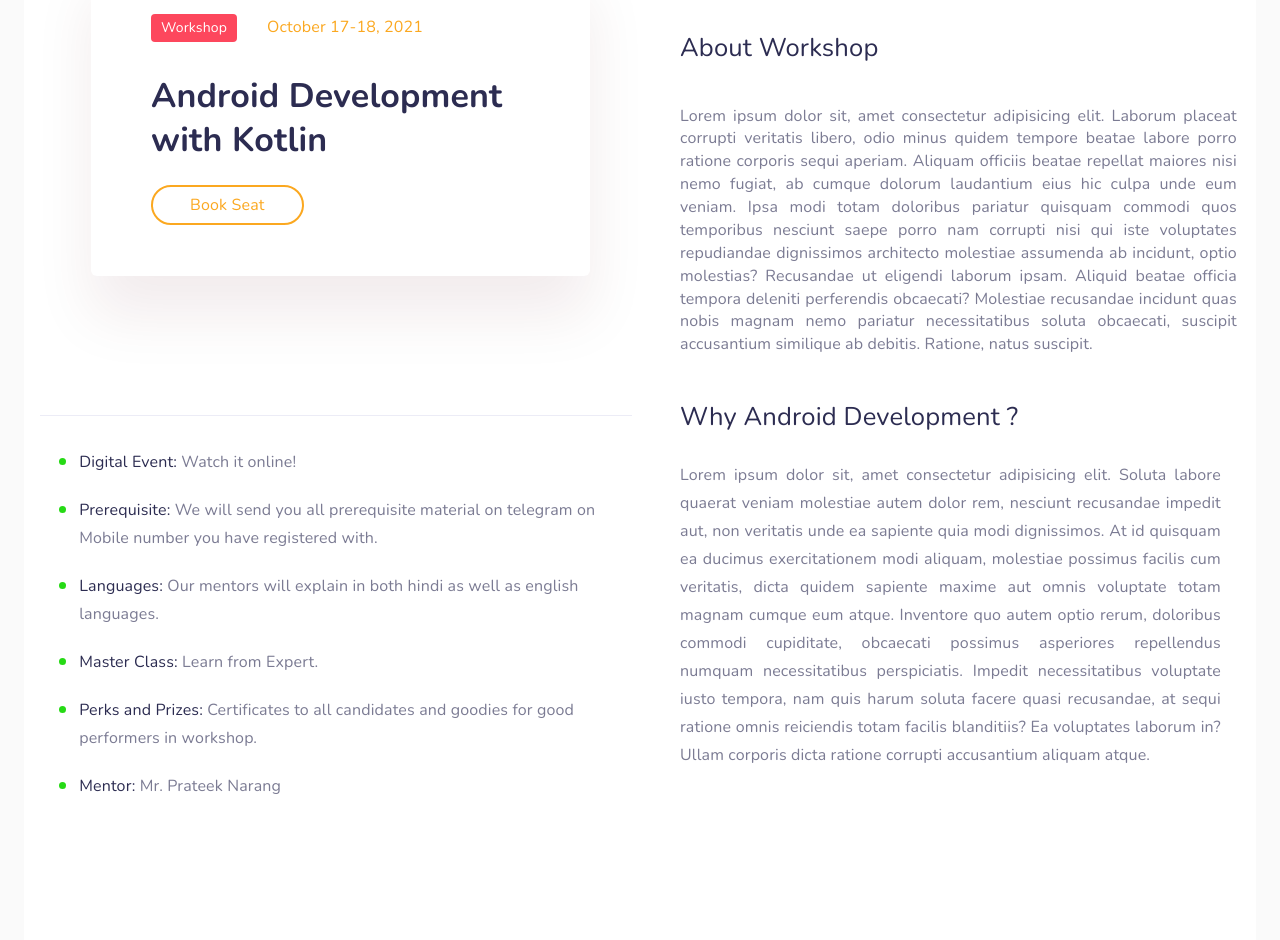
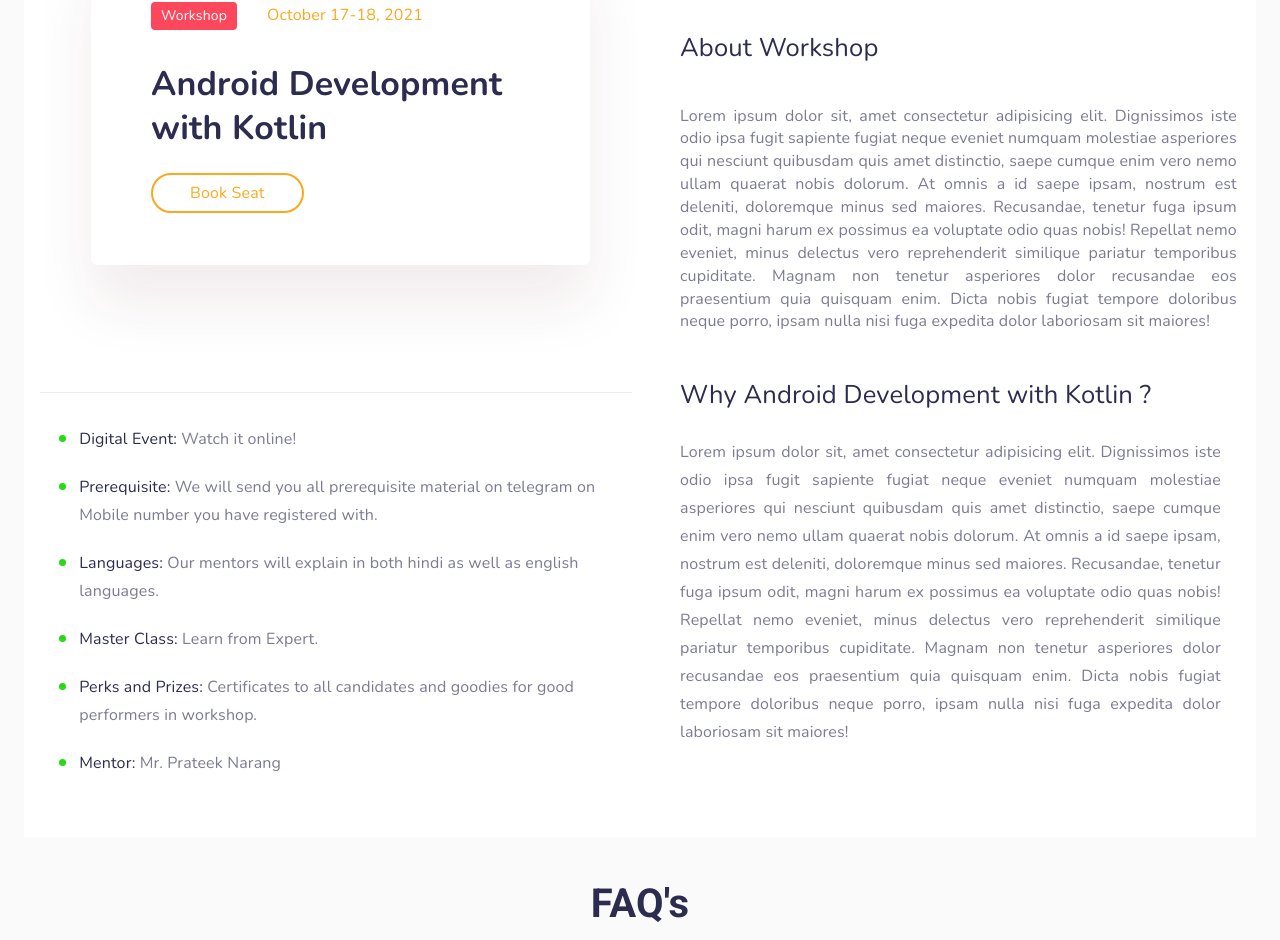
Before and after one commit to shubhtrikal/workshop-ui-2022, a Next.js app: page / in a window 1280 px wide. Shown: the part 1572-2512 px from the top of the page. Built offline with nearby package versions, Linux system fonts and the light colour scheme.

Commit message:
fix: props

```diff
--- /dev/null
+++ b/src/components/Workshops/WorkshopSection.tsx
@@ -0,0 +1,25 @@
+import React from 'react';
+import Workshops from './Workshops';
+
+var title = 'Android Development with Kotlin';
+var tag = 'Workshop';
+var date = 'October 17-18, 2021';
+var about =
+  'Lorem ipsum dolor sit, amet consectetur adipisicing elit. Dignissimos iste odio ipsa fugit sapiente fugiat neque eveniet numquam molestiae asperiores qui nesciunt quibusdam quis amet distinctio, saepe cumque enim vero nemo ullam quaerat nobis dolorum. At omnis a id saepe ipsam, nostrum est deleniti, doloremque minus sed maiores. Recusandae, tenetur fuga ipsum odit, magni harum ex possimus ea voluptate odio quas nobis! Repellat nemo eveniet, minus delectus vero reprehenderit similique pariatur temporibus cupiditate. Magnam non tenetur asperiores dolor recusandae eos praesentium quia quisquam enim. Dicta nobis fugiat tempore doloribus neque porro, ipsam nulla nisi fuga expedita dolor laboriosam sit maiores!';
+var description =
+  'Lorem ipsum dolor sit, amet consectetur adipisicing elit. Dignissimos iste odio ipsa fugit sapiente fugiat neque eveniet numquam molestiae asperiores qui nesciunt quibusdam quis amet distinctio, saepe cumque enim vero nemo ullam quaerat nobis dolorum. At omnis a id saepe ipsam, nostrum est deleniti, doloremque minus sed maiores. Recusandae, tenetur fuga ipsum odit, magni harum ex possimus ea voluptate odio quas nobis! Repellat nemo eveniet, minus delectus vero reprehenderit similique pariatur temporibus cupiditate. Magnam non tenetur asperiores dolor recusandae eos praesentium quia quisquam enim. Dicta nobis fugiat tempore doloribus neque porro, ipsam nulla nisi fuga expedita dolor laboriosam sit maiores!';
+const workshopSection = () => {
+  return (
+    <>
+      <Workshops
+        title={title}
+        tag={tag}
+        date={date}
+        about={about}
+        description={description}
+      />
+    </>
+  );
+};
+
+export default workshopSection;
--- a/src/components/Workshops/Workshops.tsx
+++ b/src/components/Workshops/Workshops.tsx
@@ -1,7 +1,21 @@
 import { Container, Grid, Hidden, Typography } from '@material-ui/core';
 import React from 'react';
 
-const Workshops: React.FC = () => {
+interface workshopProps {
+  title: string;
+  tag: string;
+  date: string;
+  about: string;
+  description: string;
+}
+
+const Workshops: React.FC<workshopProps> = ({
+  title,
+  tag,
+  date,
+  about,
+  description,
+}) => {
   return (
     <Container maxWidth='lg'>
       <section className='workshop-section'>
@@ -26,18 +40,18 @@ const Workshops: React.FC = () => {
                 <Hidden smDown>
                   <div>
                     <a href='/#' className='tag'>
-                      Workshop
+                      {tag}
                     </a>
                     <a href='/#' className='date'>
-                      October 17-18, 2021
+                      {date}
                     </a>
                   </div>
                 </Hidden>
-                <h3>Android Development with Kotlin</h3>
+                <h3>{title}</h3>
                 <Hidden smUp>
                   <div className='date-mob'>
                     <a href='/#' className='date'>
-                      October 17-18, 2021
+                      {date}
                     </a>
                   </div>
                 </Hidden>
@@ -49,21 +63,7 @@ const Workshops: React.FC = () => {
             <Grid item xs={12} md={6}>
               <div className='workshop-about'>
                 <h2>About Workshop</h2>
-                <p>
-                  Lorem ipsum dolor sit, amet consectetur adipisicing elit.
-                  Laborum placeat corrupti veritatis libero, odio minus quidem
-                  tempore beatae labore porro ratione corporis sequi aperiam.
-                  Aliquam officiis beatae repellat maiores nisi nemo fugiat, ab
-                  cumque dolorum laudantium eius hic culpa unde eum veniam. Ipsa
-                  modi totam doloribus pariatur quisquam commodi quos temporibus
-                  nesciunt saepe porro nam corrupti nisi qui iste voluptates
-                  repudiandae dignissimos architecto molestiae assumenda ab
-                  incidunt, optio molestias? Recusandae ut eligendi laborum
-                  ipsam. Aliquid beatae officia tempora deleniti perferendis
-                  obcaecati? Molestiae recusandae incidunt quas nobis magnam
-                  nemo pariatur necessitatibus soluta obcaecati, suscipit
-                  accusantium similique ab debitis. Ratione, natus suscipit.
-                </p>
+                <p>{about}</p>
               </div>
             </Grid>
           </Grid>
@@ -103,30 +103,12 @@ const Workshops: React.FC = () => {
             <Grid item xs={12} md={6}>
               <Hidden smDown>
                 <div className='desc-content-desk'>
-                  <h2>Why Android Development ?</h2>
-                  <p>
-                    Lorem ipsum dolor sit, amet consectetur adipisicing elit.
-                    Soluta labore quaerat veniam molestiae autem dolor rem,
-                    nesciunt recusandae impedit aut, non veritatis unde ea
-                    sapiente quia modi dignissimos. At id quisquam ea ducimus
-                    exercitationem modi aliquam, molestiae possimus facilis cum
-                    veritatis, dicta quidem sapiente maxime aut omnis voluptate
-                    totam magnam cumque eum atque. Inventore quo autem optio
-                    rerum, doloribus commodi cupiditate, obcaecati possimus
-                    asperiores repellendus numquam necessitatibus perspiciatis.
-                    Impedit necessitatibus voluptate iusto tempora, nam quis
-                    harum soluta facere quasi recusandae, at sequi ratione omnis
-                    reiciendis totam facilis blanditiis? Ea voluptates laborum
-                    in? Ullam corporis dicta ratione corrupti accusantium
-                    aliquam atque.
-                  </p>
+                  <h2>Why {title} ?</h2>
+                  <p>{description}</p>
                 </div>
               </Hidden>
             </Grid>
           </Grid>
-          {/* <div className='workshop-desc'>
-            <div className='desc-content'></div>
-          </div> */}
         </div>
       </section>
     </Container>
--- a/src/pages/index.tsx
+++ b/src/pages/index.tsx
@@ -1,16 +1,15 @@
 import { CssBaseline } from '@material-ui/core';
 import React from 'react';
 import LandingPage from '../components/LandingPage/LandingPage';
-import Workshops from '../components/Workshops/Workshops';
 import FaqComponent from '../components/Faq/faq';
+import WorkshopSection from '../components/Workshops/WorkshopSection';
 
 const Home: React.FC = () => {
   return (
     <div>
       <CssBaseline />
       <LandingPage />
-      <Workshops />
-      <Workshops />
+      <WorkshopSection />
       <FaqComponent />
     </div>
   );
```
